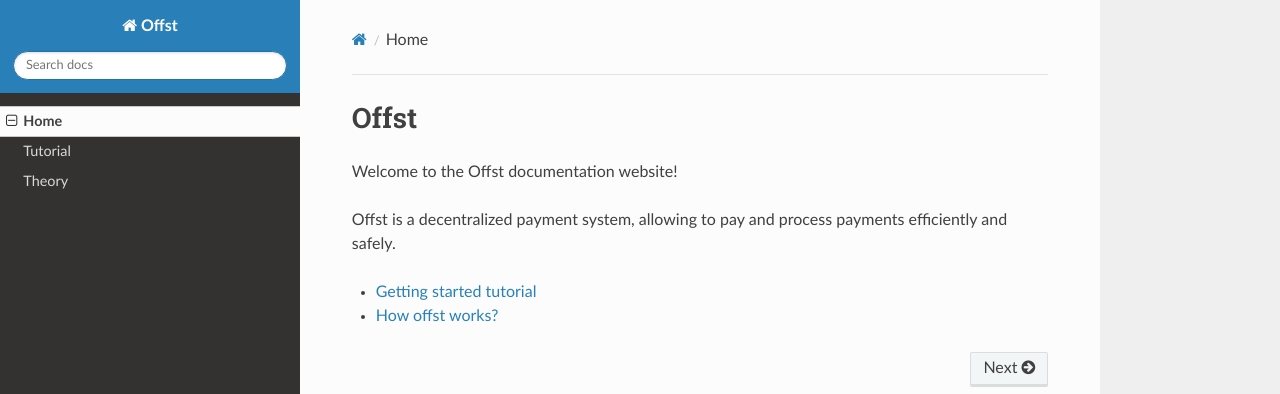
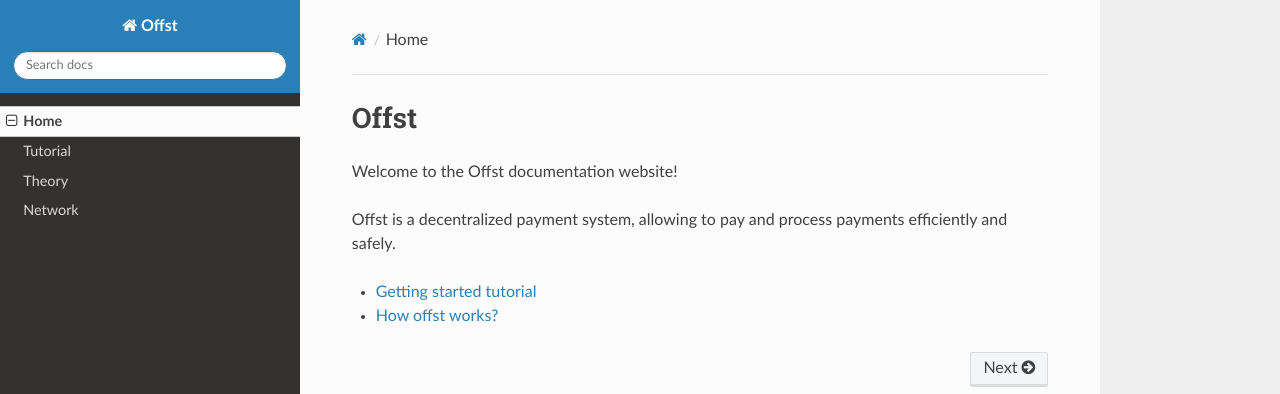
Before and after one commit to freedomlayer/offset_docs, an MkDocs documentation site: the page built from docs/index.md, in a window 1280 px wide. Shown: the top 394 px of the page. Built offline with MkDocs 1.6.1, drawn with Linux system fonts in a browser that asks for light colours; nearby versions of some CDN libraries.

Commit message:
Add empty network structure documentation file.

```diff
--- a/mkdocs.yml
+++ b/mkdocs.yml
@@ -3,6 +3,7 @@ nav:
     - Home: index.md
     - Tutorial: tutorial.md
     - Theory: theory.md
+    - Network: network.md
 
 markdown_extensions:
   - footnotes
```
Also changed, not shown: docs/network.md (added).
